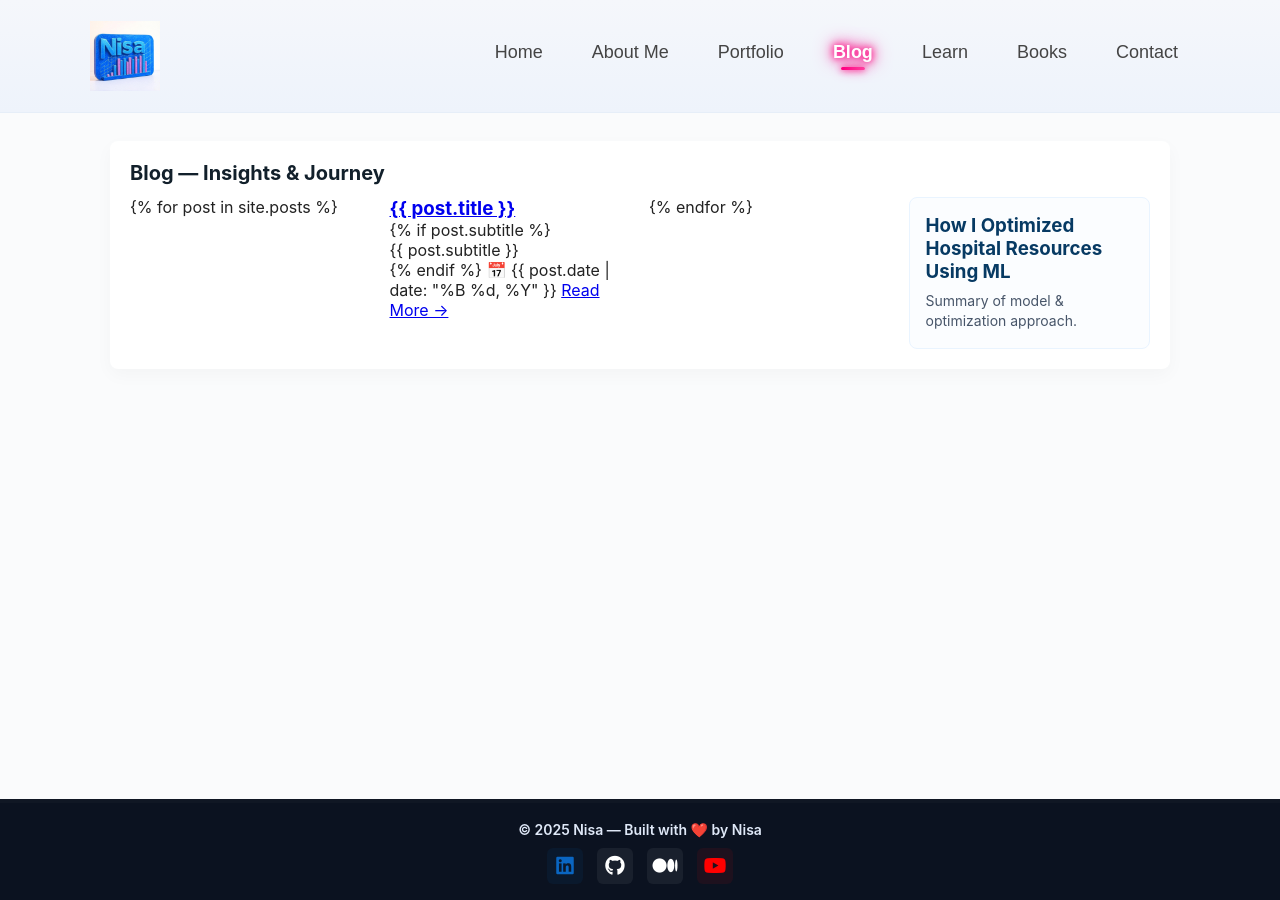
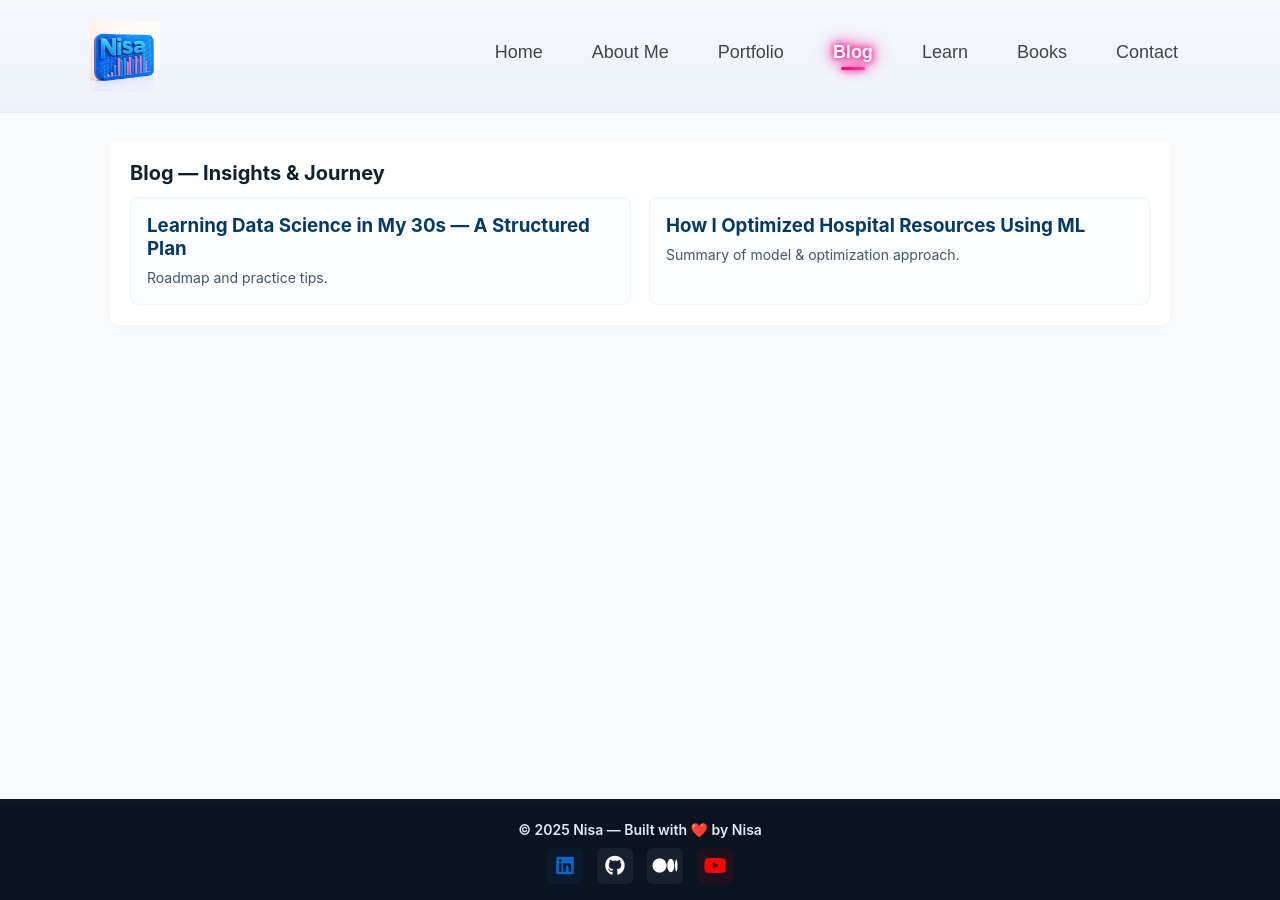
Before and after one commit to tabassumunnisa19/My_Personal_Website, a Jekyll site: the page blog.html, which Jekyll copies as it is, in a window 1280 px wide. Built offline with Jekyll 4.4.1, drawn with Linux system fonts in a browser that asks for light colours.

Commit message:
Update blog.html

```diff
--- a/blog.html
+++ b/blog.html
@@ -26,40 +26,12 @@
     </nav>
   </div>
 </header>
-
 <main>
   <div class="site-container">
     <section class="section">
       <h2>Blog — Insights & Journey</h2>
       <div class="grid">
-<!-- blog1.html -->
-<!DOCTYPE html>
-<html lang="en">
-<head>
-  <meta charset="UTF-8">
-  <meta name="viewport" content="width=device-width, initial-scale=1.0">
-  <title>Learning Data Science in My 30s</title>
-  <link rel="stylesheet" href="style.css"> <!-- link to your main CSS -->
-</head>
-<body>
-
-  {% for post in site.posts %}
-<div class="blog-card">
-  <h3>
-    <a href="{{ site.baseurl }}{{ post.url }}">
-      {{ post.title }}
-    </a>
-  </h3>
-  {% if post.subtitle %}
-  <p>{{ post.subtitle }}</p>
-  {% endif %}
-  <span>📅 {{ post.date | date: "%B %d, %Y" }}</span>
-  <a href="{{ site.baseurl }}{{ post.url }}" class="read-more">Read More →</a>
-</div>
-{% endfor %}
-
-
-
+        <div class="card"><h3>Learning Data Science in My 30s — A Structured Plan</h3><p>Roadmap and practice tips.</p></div>
         <div class="card"><h3>How I Optimized Hospital Resources Using ML</h3><p>Summary of model & optimization approach.</p></div>
       </div>
     </section>
```
